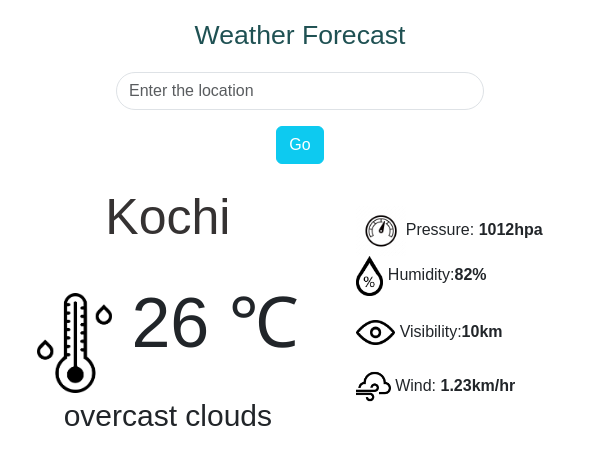
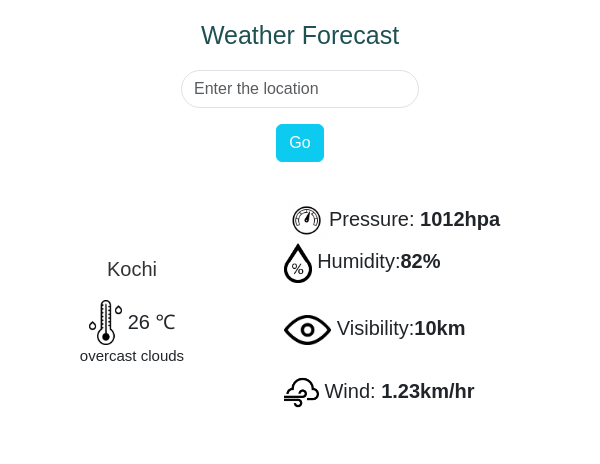
Before and after one commit to karishmap29/weatherapp, a plain HTML site: page index.html in a window 600 px wide. Drawn offline with nearby package versions, Linux system fonts and the light colour scheme.

Commit message:
initial commit

```diff
--- a/weather.css
+++ b/weather.css
@@ -71,6 +71,53 @@ h2{
     border-radius: 30px;
     padding: 20px;
 }
+@media((max-width:760px) and (min-width:550px)){
+    h2{
+        font-size: 25px;
+    }
+
+
+.container{
+    max-width: 270px;
+    font-size: 30px;
+}
+.place{
+
+    font-size: 25px;
+}
+#pl{
+    font-size: 20px;
+}
+#deg{
+font-size: 20px;
+}
+#des{
+font-size: 15px;
+}
+
+
+.details{
+    font-size: 20px;
+
+}
+#i1{
+    height:45px;
+}
+#i2{
+    height:40px;
+}
+#i3{
+    height:30px;
+}
+#i4{
+    height:35px;
+}
+#degimg{
+    height:45px ;
+}
+
+}
+
 @media((max-width:550px) and (min-width:350px)){
     h2{
         font-size: 20px;
```
